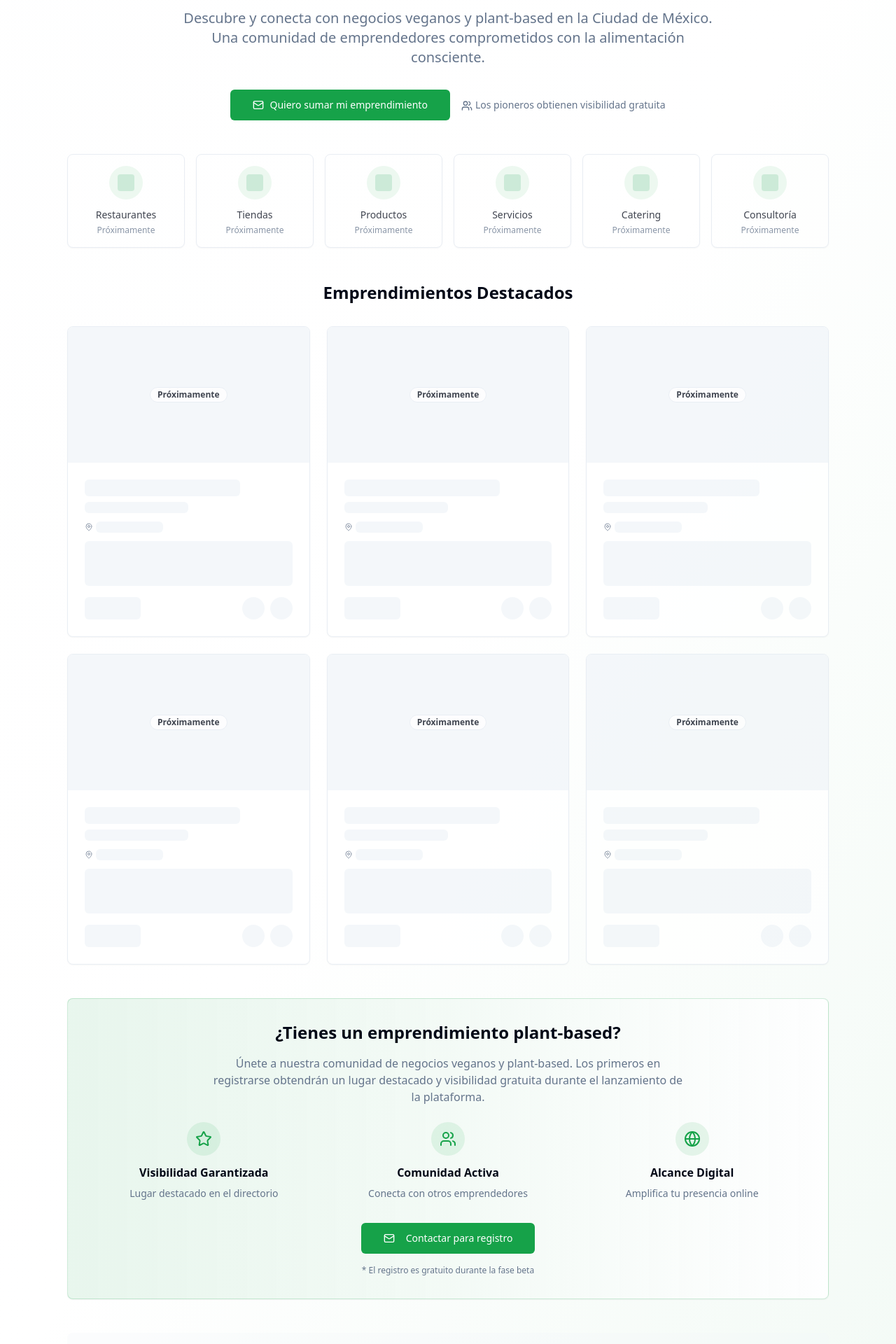
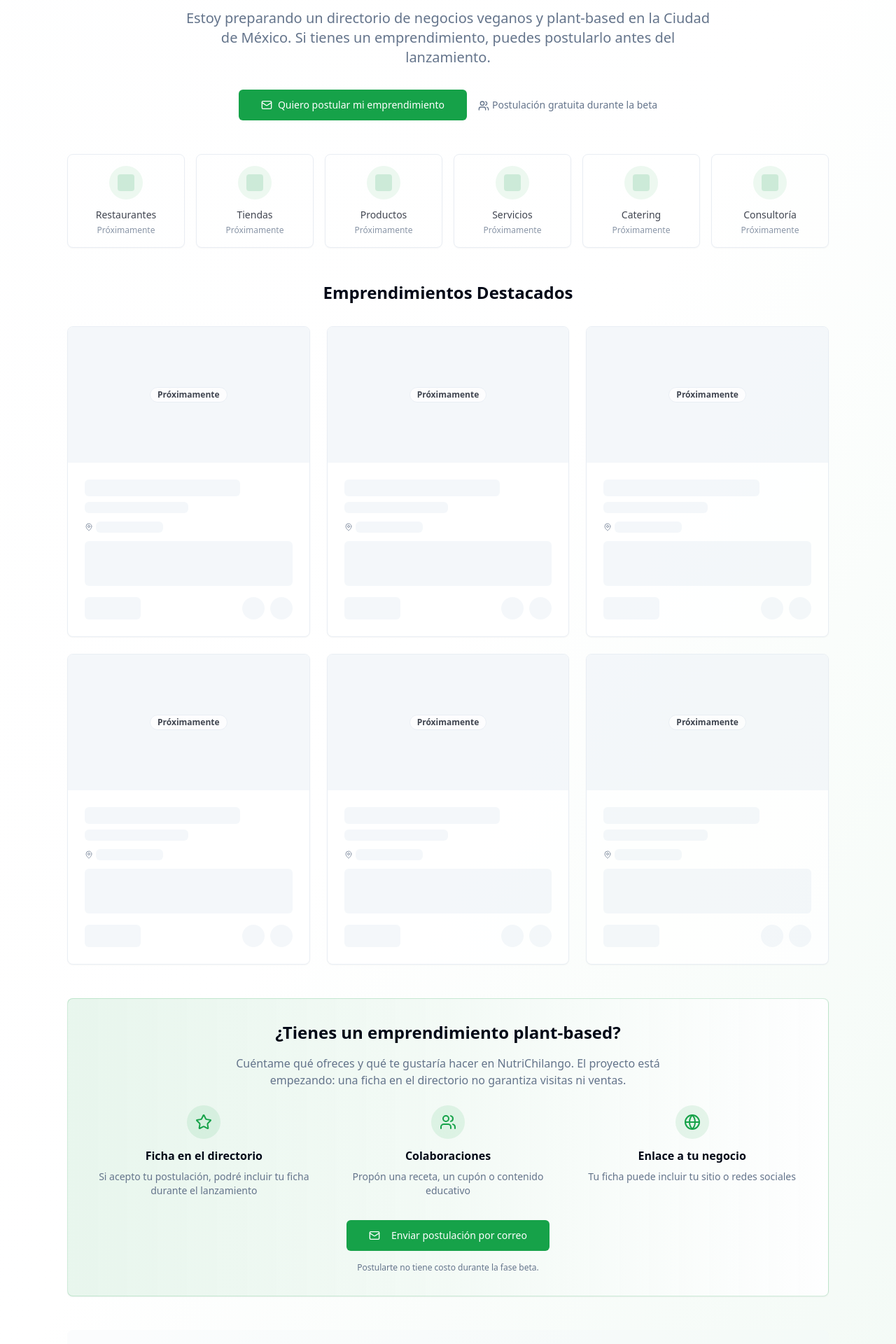
Before and after one commit to IzignaMx/nutrichilango, a React (Vite) app: page /emprendimientos in a window 1280 px wide. Shown: the part 280-2200 px from the top of the page at 70% size. Built offline with nearby package versions, Linux system fonts and the light colour scheme; the HTML template or start-up script is replaced by a standard one.

Commit message:
fix: aclarar el alcance del directorio beta

```diff
--- a/src/pages/BusinessDirectory.tsx
+++ b/src/pages/BusinessDirectory.tsx
@@ -1,5 +1,5 @@
 import React from 'react';
-import { Card, CardContent, CardDescription, CardHeader, CardTitle } from '@/components/ui/card';
+import { Card, CardContent, CardHeader } from '@/components/ui/card';
 import { Button } from '@/components/ui/button';
 import { Badge } from '@/components/ui/badge';
 import { Skeleton } from '@/components/ui/skeleton';
@@ -29,10 +29,6 @@ Enlace / redes sociales:
 
 Idea de colaboración (ej. receta patrocinada, cupón, contenido educativo):`)}`;
 
-  const handleContactClick = () => {
-    window.open(mailtoLink, '_self');
-  };
-
   return (
     <div className="min-h-screen bg-gradient-to-br from-secondary/5 via-background to-primary/5 py-8 px-4">
       <div className="container max-w-6xl mx-auto">
@@ -47,29 +43,31 @@ Idea de colaboración (ej. receta patrocinada, cupón, contenido educativo):`)}`
             <span className="block text-primary mt-2">Plant-Based</span>
           </h1>
           <p className="text-lg md:text-xl text-muted-foreground max-w-3xl mx-auto mb-8">
-            Descubre y conecta con negocios veganos y plant-based en la Ciudad de México.
-            Una comunidad de emprendedores comprometidos con la alimentación consciente.
+            Estoy preparando un directorio de negocios veganos y plant-based en la Ciudad de México.
+            Si tienes un emprendimiento, puedes postularlo antes del lanzamiento.
           </p>
 
           <div className="flex flex-col sm:flex-row gap-4 justify-center items-center">
             <Button
               size="lg"
-              onClick={handleContactClick}
+              asChild
               className="flex items-center gap-2 px-8 py-3"
             >
-              <Mail className="h-5 w-5" />
-              Quiero sumar mi emprendimiento
+              <a href={mailtoLink}>
+                <Mail className="h-5 w-5" aria-hidden="true" />
+                Quiero postular mi emprendimiento
+              </a>
             </Button>
             <div className="text-sm text-muted-foreground">
               <Users className="h-4 w-4 inline mr-1" />
-              Los pioneros obtienen visibilidad gratuita
+              Postulación gratuita durante la beta
             </div>
           </div>
         </div>
 
         {/* Categories Preview */}
         <div className="grid grid-cols-2 md:grid-cols-3 lg:grid-cols-6 gap-4 mb-12">
-          {categories.map((category, index) => (
+          {categories.map((category) => (
             <Card key={category} className="text-center hover:shadow-md transition-shadow cursor-pointer opacity-75">
               <CardContent className="p-4">
                 <div className="w-12 h-12 mx-auto mb-3 bg-primary/10 rounded-full flex items-center justify-center">
@@ -132,8 +130,8 @@ Idea de colaboración (ej. receta patrocinada, cupón, contenido educativo):`)}`
               ¿Tienes un emprendimiento plant-based?
             </h3>
             <p className="text-muted-foreground mb-6 max-w-2xl mx-auto">
-              Únete a nuestra comunidad de negocios veganos y plant-based. Los primeros en registrarse
-              obtendrán un lugar destacado y visibilidad gratuita durante el lanzamiento de la plataforma.
+              Cuéntame qué ofreces y qué te gustaría hacer en NutriChilango. El proyecto está empezando:
+              una ficha en el directorio no garantiza visitas ni ventas.
             </p>
 
             <div className="grid grid-cols-1 md:grid-cols-3 gap-6 mb-8">
@@ -141,42 +139,44 @@ Idea de colaboración (ej. receta patrocinada, cupón, contenido educativo):`)}`
                 <div className="w-12 h-12 mx-auto mb-3 bg-primary/10 rounded-full flex items-center justify-center">
                   <Star className="h-6 w-6 text-primary" />
                 </div>
-                <h4 className="font-semibold mb-2">Visibilidad Garantizada</h4>
+                <h4 className="font-semibold mb-2">Ficha en el directorio</h4>
                 <p className="text-sm text-muted-foreground">
-                  Lugar destacado en el directorio
+                  Si acepto tu postulación, podré incluir tu ficha durante el lanzamiento
                 </p>
               </div>
               <div className="text-center">
                 <div className="w-12 h-12 mx-auto mb-3 bg-primary/10 rounded-full flex items-center justify-center">
                   <Users className="h-6 w-6 text-primary" />
                 </div>
-                <h4 className="font-semibold mb-2">Comunidad Activa</h4>
+                <h4 className="font-semibold mb-2">Colaboraciones</h4>
                 <p className="text-sm text-muted-foreground">
-                  Conecta con otros emprendedores
+                  Propón una receta, un cupón o contenido educativo
                 </p>
               </div>
               <div className="text-center">
                 <div className="w-12 h-12 mx-auto mb-3 bg-primary/10 rounded-full flex items-center justify-center">
                   <Globe className="h-6 w-6 text-primary" />
                 </div>
-                <h4 className="font-semibold mb-2">Alcance Digital</h4>
+                <h4 className="font-semibold mb-2">Enlace a tu negocio</h4>
                 <p className="text-sm text-muted-foreground">
-                  Amplifica tu presencia online
+                  Tu ficha puede incluir tu sitio o redes sociales
                 </p>
               </div>
             </div>
 
             <Button
               size="lg"
-              onClick={handleContactClick}
+              asChild
               className="px-8 py-3"
             >
-              <Mail className="h-5 w-5 mr-2" />
-              Contactar para registro
+              <a href={mailtoLink}>
+                <Mail className="h-5 w-5 mr-2" aria-hidden="true" />
+                Enviar postulación por correo
+              </a>
             </Button>
 
             <p className="text-xs text-muted-foreground mt-4">
-              * El registro es gratuito durante la fase beta
+              Postularte no tiene costo durante la fase beta.
             </p>
           </CardContent>
         </Card>
```
Also changed, not shown: 1 other file (tests, documents, lock files or other folders).
